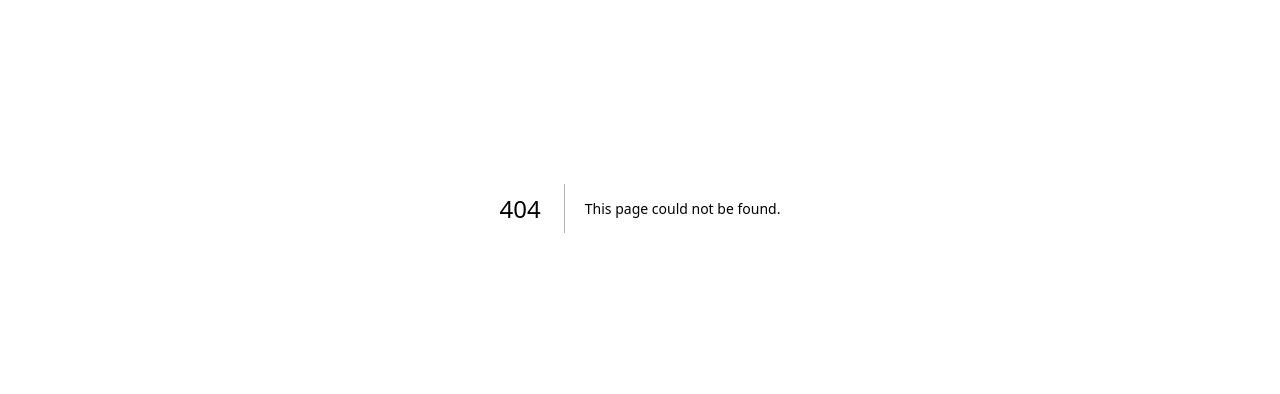
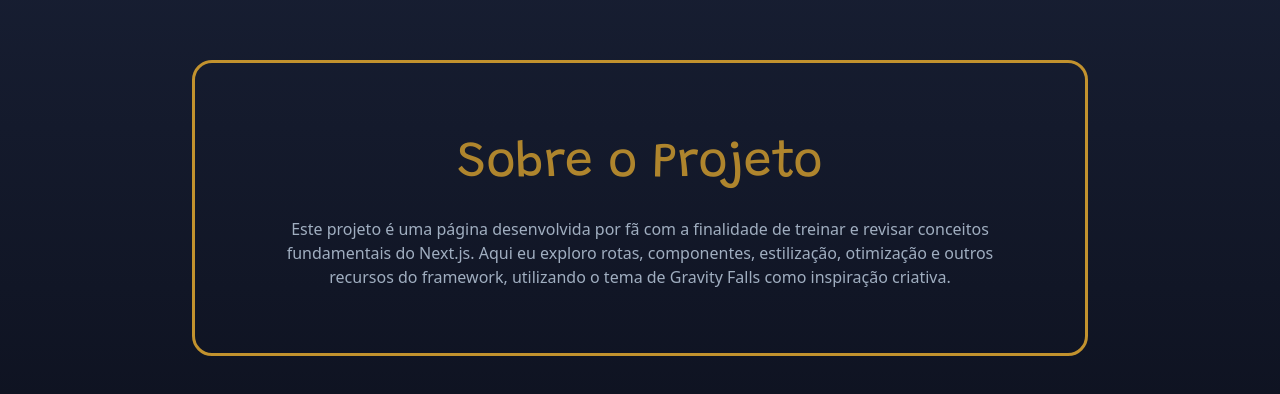
Before and after one commit to marian4cost/gravitty-falls, a Next.js app: page /about in a window 1280 px wide. Before the commit this address had no page. Shown: the part 192-586 px from the top of the page. Built offline with nearby package versions, Linux system fonts and the light colour scheme.

Commit message:
about component, about page

```diff
--- /dev/null
+++ b/src/app/about/page.module.css
@@ -0,0 +1,18 @@
+.main {
+  width: 100%;
+  height: 100vh;
+  display: flex;
+  flex-direction: column;
+  justify-content: center;
+  align-items: center;
+  text-align: center;
+  background: linear-gradient(180deg, #1A2238 0%, #0B0E1A 100%);
+  color: #A0AEC0
+}
+.main .content{
+  width: 100%;
+  display: flex;
+  flex-direction: row;
+  justify-content: space-around;
+  align-items: center;
+}
--- /dev/null
+++ b/src/app/about/page.tsx
@@ -0,0 +1,11 @@
+import AboutPage from "@/src/components/about"
+
+import styles from "./page.module.css"
+
+export default function About(){
+    return(
+        <main className={styles.main}>
+            <AboutPage/>
+        </main>
+    )
+}
--- /dev/null
+++ b/src/components/about/index.module.css
@@ -0,0 +1,11 @@
+.main{
+    width: 70%;
+    border: 3px solid #C2922E;
+    border-radius: 20px;
+    padding: 5%;
+}
+.main .h2{
+    font-size: 50px;
+    color: #c2932ee3;
+    margin-bottom: 2%;
+}
--- /dev/null
+++ b/src/components/about/index.tsx
@@ -0,0 +1,18 @@
+import { Grandstander } from "next/font/google";
+
+import styles from "./index.module.css"
+
+const grandstander = Grandstander({
+    subsets: ["latin"],
+    weight: ["400", "700"],
+    variable: "--font-grandstander"
+})
+
+export default function AboutPage(){
+    return(
+        <main className={styles.main}>
+            <h2 className={`${styles.h2} ${grandstander.className}`}>Sobre o Projeto</h2>
+            <p className={styles.p}>Este projeto é uma página desenvolvida por fã com a finalidade de treinar e revisar conceitos fundamentais do Next.js. Aqui eu exploro rotas, componentes, estilização, otimização e outros recursos do framework, utilizando o tema de Gravity Falls como inspiração criativa.</p>
+        </main>
+    )
+}
```
